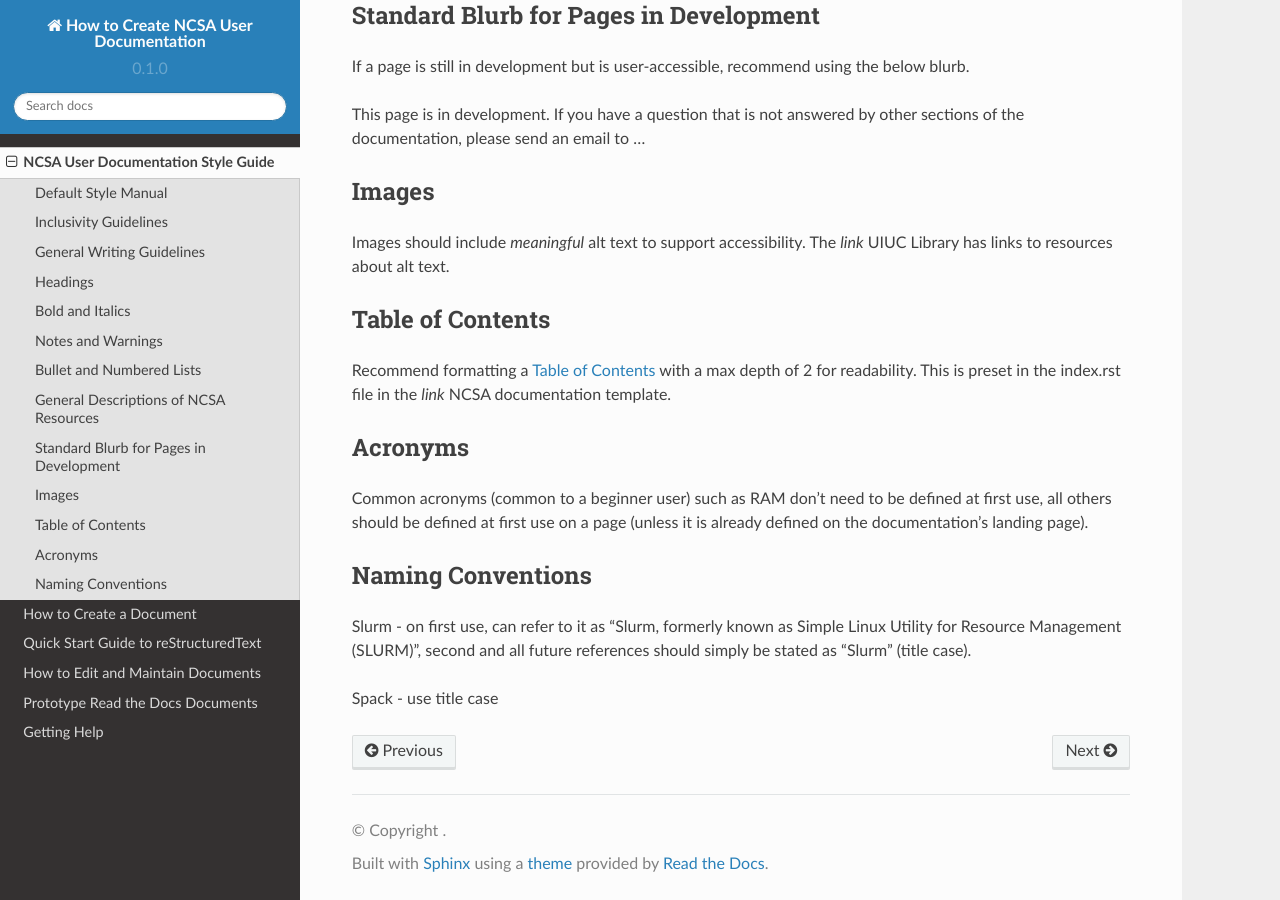
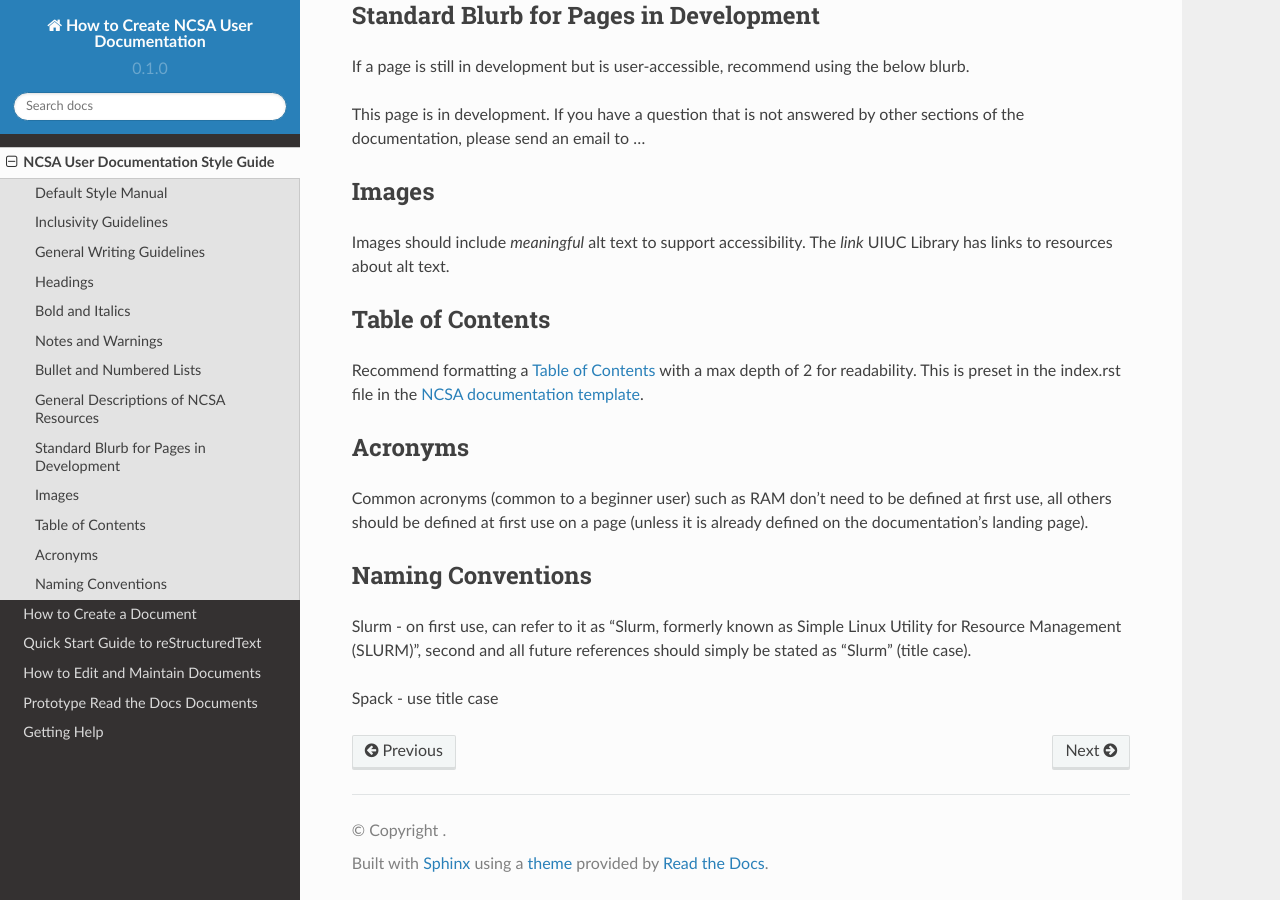
Before and after one commit to lhelms2/howto_rtd, a Sphinx documentation site: the page built from docs/source/style.rst, in a window 1280 px wide and 900 px high, scrolled down 2135 px. Built offline with Sphinx 7.4.7 and the Read the Docs theme 2.0.0, drawn with Linux system fonts in a browser that asks for light colours.

Commit message:
Update style.rst added template link

```diff
--- a/docs/source/style.rst
+++ b/docs/source/style.rst
@@ -115,7 +115,9 @@ Images should include *meaningful* alt text to support accessibility. The *link*
 Table of Contents
 ------------------
 
-Recommend formatting a :ref:`toc` with a max depth of 2 for readability. This is preset in the index.rst file in the *link* NCSA documentation template.
+Recommend formatting a :ref:`toc` with a max depth of 2 for readability. This is preset in the index.rst file in the `NCSA documentation template`_.
+
+.. _NCSA documentation template: https://github.com/ncsa/user_documentation_template
 
 Acronyms
 ---------
```
